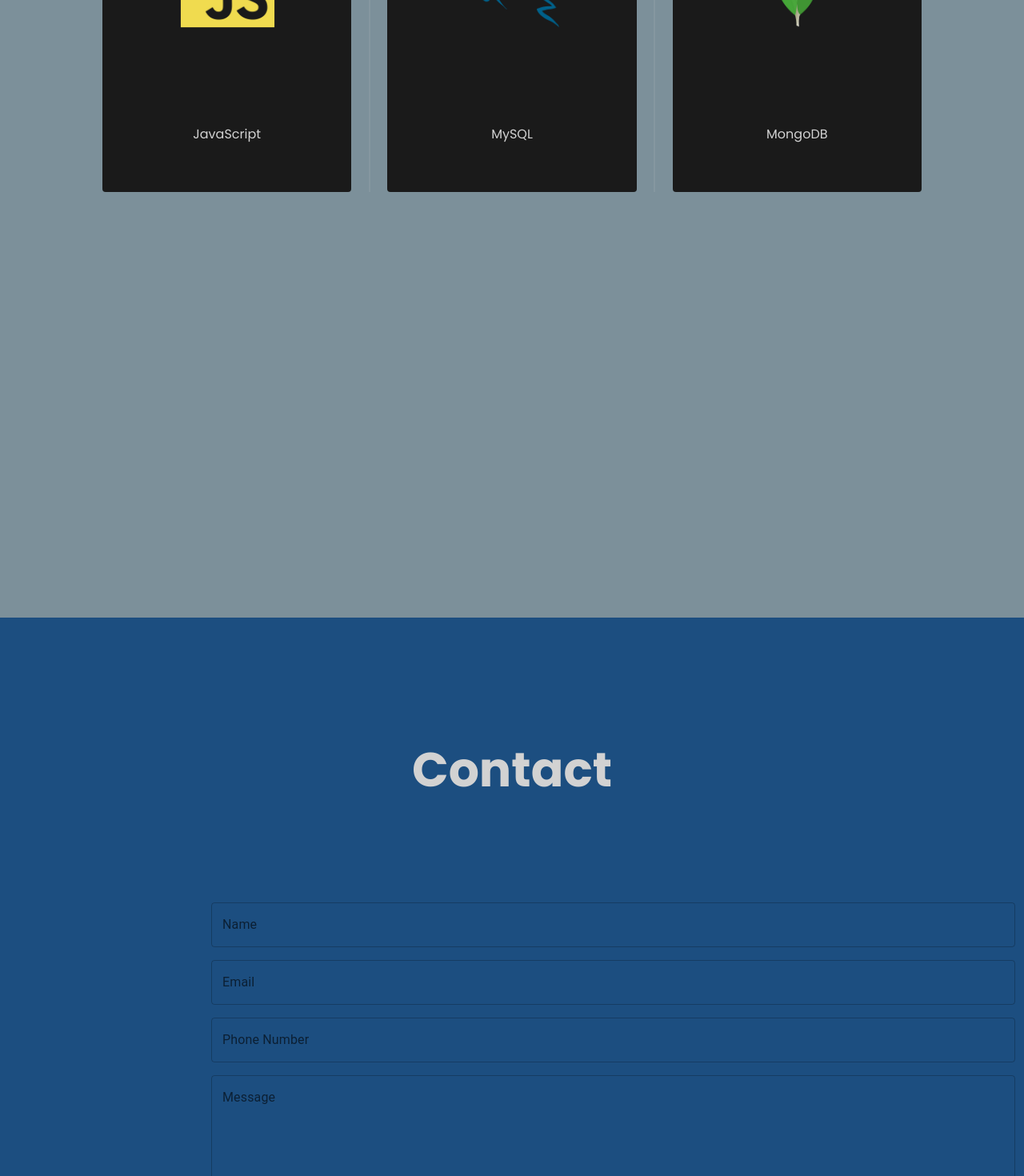
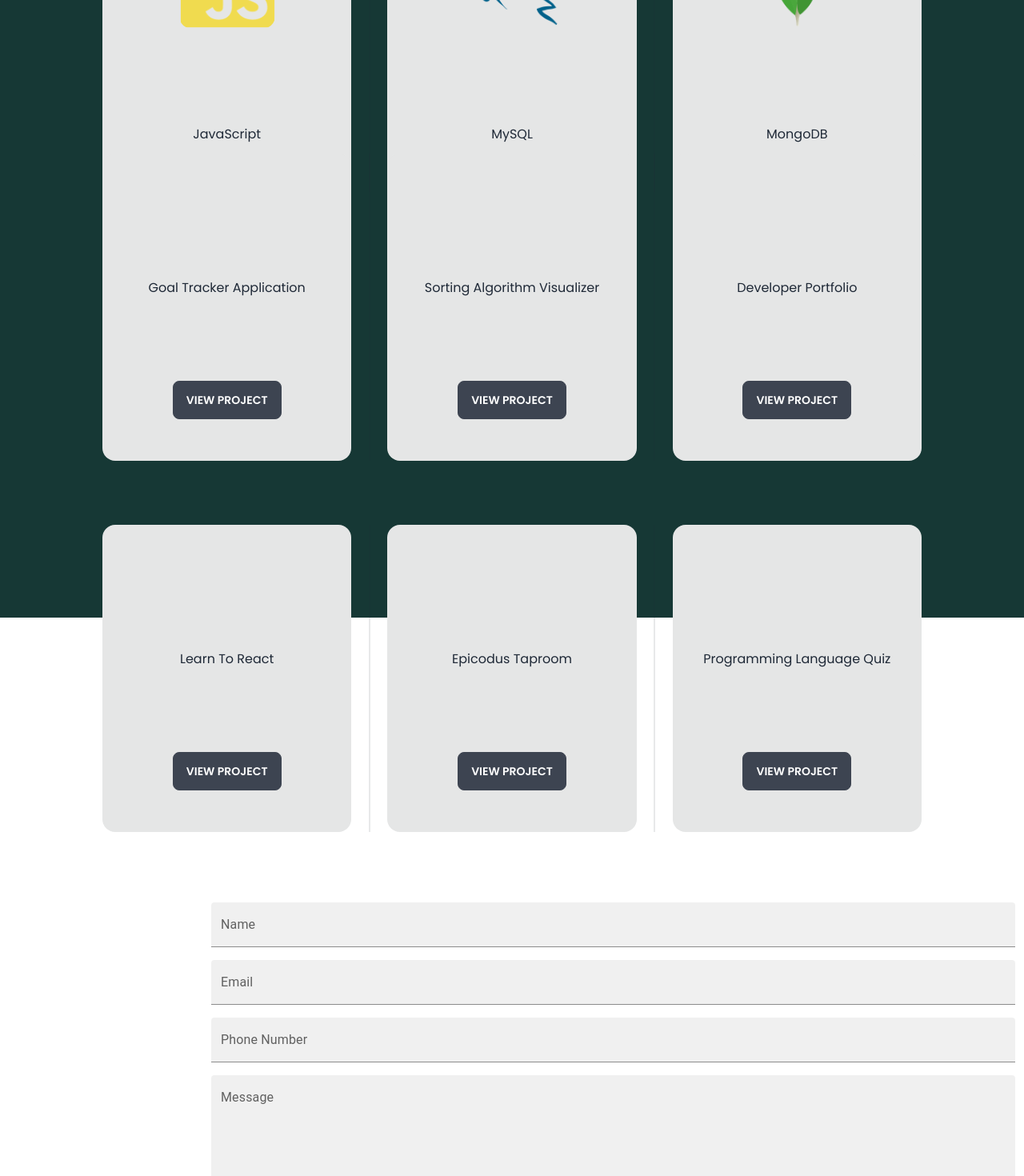
Before and after one commit to ryan-spencer1220/dev-portfolio, a React (Create React App) app: page / in a window 1280 px wide. Shown: the part 2500-3970 px from the top of the page at 80% size. Built offline with nearby package versions, Linux system fonts and the light colour scheme.

Commit message:
WIP: Projects section

```diff
--- a/public/index.html
+++ b/public/index.html
@@ -1,5 +1,5 @@
 <!DOCTYPE html>
-<html lang="en" data-theme="business">
+<html lang="en" data-theme="light">
   <head>
     <meta charset="utf-8" />
     <link rel="icon" href="%PUBLIC_URL%/favicon.ico" />
--- a/src/App.js
+++ b/src/App.js
@@ -1,5 +1,4 @@
 import "./index";
-// import Sidebar from "./components/Sidebar";
 import Header from "./components/Header";
 import Hero from "./components/Hero";
 import About from "./components/About";
@@ -11,7 +10,6 @@ import Footer from "./components/Footer";
 function App() {
   return (
     <>
-      {/* <Sidebar /> */}
       <Header />
       <Hero />
       <About />
--- a/src/components/About.jsx
+++ b/src/components/About.jsx
@@ -4,10 +4,10 @@ import "../index.css";
 const About = () => {
   return (
     <>
-      <div className="mx-auto flex flex-wrap md items-center h-screen pt-18 bg-secondary">
+      <div className="mx-auto flex flex-wrap md items-center h-screen pt-18 bg-accent-content">
         <div className=" w-full h-screen">
           <div className="mx-32">
-            <h1 className="text-6xl font-bold mt-40 pt-18 text-center">
+            <h1 className="text-6xl font-bold mt-40 pt-18 text-center text-neutral-content">
               About
             </h1>
           </div>
--- a/src/components/Contact.jsx
+++ b/src/components/Contact.jsx
@@ -6,13 +6,13 @@ import { Box, TextField } from "@mui/material";
 const Contact = () => {
   return (
     <>
-      <div className="flex flex-wrap md items-center h-screen pt-18 bg-primary">
+      <div className="items-center h-screen pt-18 bg-neutral-content">
         <div className="w-full h-screen">
           <div className="mx-32">
             <h1 className="text-6xl font-bold mt-40 pt-18 text-center">
               Contact
             </h1>
-            <div className="p-32 text-center">
+            <div className="p-32 text-center item-center text-center">
               <Box
                 component="form"
                 sx={{
@@ -21,27 +21,19 @@ const Contact = () => {
                 noValidate
                 autoComplete="off"
               >
+                <TextField id="filled-basic" label="Name" variant="filled" />
+                <TextField id="filled-basic" label="Email" variant="filled" />
                 <TextField
-                  id="outlined-basic"
-                  label="Name"
-                  variant="outlined"
+                  id="filled-basic"
+                  label="Phone Number"
+                  variant="filled"
                 />
                 <TextField
-                  id="outlined-basic"
-                  label="Email"
-                  variant="outlined"
-                />
-                <TextField
-                  id="outlined-basic"
-                  label="Phone Number"
-                  variant="outlined"
-                />
-                <TextField
-                  id="outlined-basic"
+                  id="filled-basic"
                   label="Message"
                   multiline
                   rows={6}
-                  variant="outlined"
+                  variant="filled"
                 />
               </Box>
               <div className="mt-16 font-light text-center items-center">
--- a/src/components/Footer.jsx
+++ b/src/components/Footer.jsx
@@ -4,12 +4,6 @@ import "../index.css";
 const Footer = () => {
   return (
     <footer className="footer footer-center p-10 bg-base-200 text-base-content rounded">
-      <div className="grid grid-flow-col gap-4">
-        <a className="link link-hover">About us</a>
-        <a className="link link-hover">Contact</a>
-        <a className="link link-hover">Jobs</a>
-        <a className="link link-hover">Press kit</a>
-      </div>
       <div>
         <div className="grid grid-flow-col gap-4">
           <a>
@@ -47,6 +41,9 @@ const Footer = () => {
           </a>
         </div>
       </div>
+      <div>
+        <p>Copyright © 2022 - All right reserved by ACME Industries Ltd</p>
+      </div>
     </footer>
   );
 };
--- a/src/components/Hero.jsx
+++ b/src/components/Hero.jsx
@@ -1,5 +1,4 @@
 import React from "react";
-import Button from "./Button";
 import "../index.css";
 
 const Intro = () => {
--- a/src/components/Projects.jsx
+++ b/src/components/Projects.jsx
@@ -3,12 +3,199 @@ import React from "react";
 const Projects = () => {
   return (
     <>
-      <div className="flex flex-wrap md items-center h-screen pt-18 bg-secondary">
+      <div className="flex flex-wrap md items-center h-screen pt-18 bg-accent-content">
         <div className="w-full h-screen">
           <div className="mx-32">
-            <h1 className="text-6xl font-bold mt-40 pt-18 text-center">
+            <h1 className="text-6xl font-bold m-20 pt-18 text-center text-secondary-content">
               Projects
             </h1>
+            <div className="flex flex-col w-full lg:flex-row mt-20">
+              <div className="flex flex-col w-full lg:flex-row">
+                <div className="grid flex-grow h-96 w-96 card bg-base-300 rounded-box place-items-center">
+                  <figure></figure>
+                  Goal Tracker Application
+                  <label for="my-modal-3" className="btn modal-button">
+                    View Project
+                  </label>
+                  <input
+                    type="checkbox"
+                    id="my-modal-3"
+                    className="modal-toggle"
+                  />
+                  <div className="modal modal-bottom sm:modal-middle">
+                    <div className="modal-box relative">
+                      <label
+                        for="my-modal-3"
+                        className="btn btn-sm btn-circle absolute right-2 top-2"
+                      >
+                        ✕
+                      </label>
+                      <h3 className="text-lg font-bold">
+                        Congratulations random Interner user!
+                      </h3>
+                      <p className="py-4">
+                        You've been selected for a chance to get one year of
+                        subscription to use Wikipedia for free!
+                      </p>
+                    </div>
+                  </div>
+                </div>
+                <div className="divider lg:divider-horizontal"></div>
+                <div className="grid flex-grow h-96 w-96 card bg-base-300 rounded-box place-items-center">
+                  <figure></figure>
+                  Sorting Algorithm Visualizer
+                  <label for="my-modal-3" className="btn modal-button">
+                    View Project
+                  </label>
+                  <input
+                    type="checkbox"
+                    id="my-modal-3"
+                    className="modal-toggle"
+                  />
+                  <div className="modal modal-bottom sm:modal-middle">
+                    <div className="modal-box relative">
+                      <label
+                        for="my-modal-3"
+                        className="btn btn-sm btn-circle absolute right-2 top-2"
+                      >
+                        ✕
+                      </label>
+                      <h3 className="text-lg font-bold">
+                        Congratulations random Interner user!
+                      </h3>
+                      <p className="py-4">
+                        You've been selected for a chance to get one year of
+                        subscription to use Wikipedia for free!
+                      </p>
+                    </div>
+                  </div>
+                </div>
+                <div className="divider lg:divider-horizontal"></div>
+                <div className="grid flex-grow h-96 w-96 card bg-base-300 rounded-box place-items-center">
+                  <figure></figure>
+                  Developer Portfolio
+                  <label for="my-modal-3" className="btn modal-button">
+                    View Project
+                  </label>
+                  <input
+                    type="checkbox"
+                    id="my-modal-3"
+                    className="modal-toggle"
+                  />
+                  <div className="modal modal-bottom sm:modal-middle">
+                    <div className="modal-box relative">
+                      <label
+                        for="my-modal-3"
+                        className="btn btn-sm btn-circle absolute right-2 top-2"
+                      >
+                        ✕
+                      </label>
+                      <h3 className="text-lg font-bold">
+                        Congratulations random Interner user!
+                      </h3>
+                      <p className="py-4">
+                        You've been selected for a chance to get one year of
+                        subscription to use Wikipedia for free!
+                      </p>
+                    </div>
+                  </div>
+                </div>
+              </div>
+            </div>
+
+            <div className="flex flex-col w-full lg:flex-row mt-20">
+              <div className="flex flex-col w-full lg:flex-row">
+                <div className="grid flex-grow h-96 w-96 card bg-base-300 rounded-box place-items-center">
+                  <figure></figure>
+                  Learn To React
+                  <label for="my-modal-3" className="btn modal-button">
+                    View Project
+                  </label>
+                  <input
+                    type="checkbox"
+                    id="my-modal-3"
+                    className="modal-toggle"
+                  />
+                  <div className="modal modal-bottom sm:modal-middle">
+                    <div className="modal-box relative">
+                      <label
+                        for="my-modal-3"
+                        className="btn btn-sm btn-circle absolute right-2 top-2"
+                      >
+                        ✕
+                      </label>
+                      <h3 className="text-lg font-bold">
+                        Congratulations random Interner user!
+                      </h3>
+                      <p className="py-4">
+                        You've been selected for a chance to get one year of
+                        subscription to use Wikipedia for free!
+                      </p>
+                    </div>
+                  </div>
+                </div>
+                <div className="divider lg:divider-horizontal"></div>
+                <div className="grid flex-grow h-96 w-96 card bg-base-300 rounded-box place-items-center">
+                  <figure></figure>
+                  Epicodus Taproom
+                  <label for="my-modal-3" className="btn modal-button">
+                    View Project
+                  </label>
+                  <input
+                    type="checkbox"
+                    id="my-modal-3"
+                    className="modal-toggle"
+                  />
+                  <div className="modal modal-bottom sm:modal-middle">
+                    <div className="modal-box relative">
+                      <label
+                        for="my-modal-3"
+                        className="btn btn-sm btn-circle absolute right-2 top-2"
+                      >
+                        ✕
+                      </label>
+                      <h3 className="text-lg font-bold">
+                        Congratulations random Interner user!
+                      </h3>
+                      <p className="py-4">
+                        You've been selected for a chance to get one year of
+                        subscription to use Wikipedia for free!
+                      </p>
+                    </div>
+                  </div>
+                </div>
+                <div className="divider lg:divider-horizontal"></div>
+                <div className="grid flex-grow h-96 w-96 card bg-base-300 rounded-box place-items-center">
+                  <figure></figure>
+                  Programming Language Quiz
+                  <label for="my-modal-3" className="btn modal-button">
+                    View Project
+                  </label>
+                  <input
+                    type="checkbox"
+                    id="my-modal-3"
+                    className="modal-toggle"
+                  />
+                  <div className="modal modal-bottom sm:modal-middle">
+                    <div className="modal-box relative">
+                      <label
+                        for="my-modal-3"
+                        className="btn btn-sm btn-circle absolute right-2 top-2"
+                      >
+                        ✕
+                      </label>
+                      <h3 className="text-lg font-bold">
+                        Congratulations random Interner user!
+                      </h3>
+                      <p className="py-4">
+                        You've been selected for a chance to get one year of
+                        subscription to use Wikipedia for free!
+                      </p>
+                    </div>
+                  </div>
+                </div>
+              </div>
+            </div>
           </div>
         </div>
       </div>
--- a/src/components/Technologies.jsx
+++ b/src/components/Technologies.jsx
@@ -9,7 +9,7 @@ import reactLogo from "../assets/react.png";
 const Technologies = () => {
   return (
     <>
-      <div className="flex flex-wrap md items-center h-screen pt-18 bg-primary">
+      <div className="flex flex-wrap md items-center h-screen pt-18 bg-neutral-content">
         <div className="w-full h-screen">
           <div className="mx-32">
             <h1 className="text-6xl font-bold m-20 pt-18 text-center">
```
